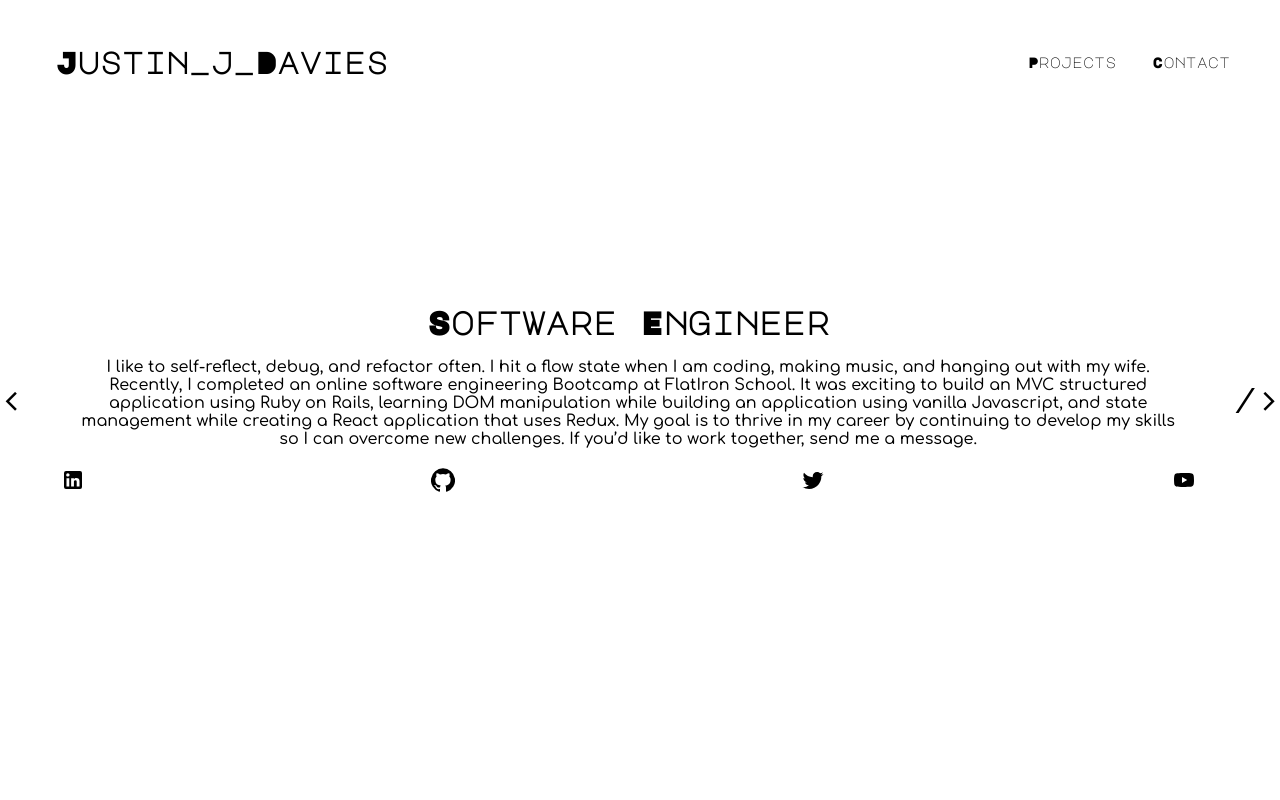
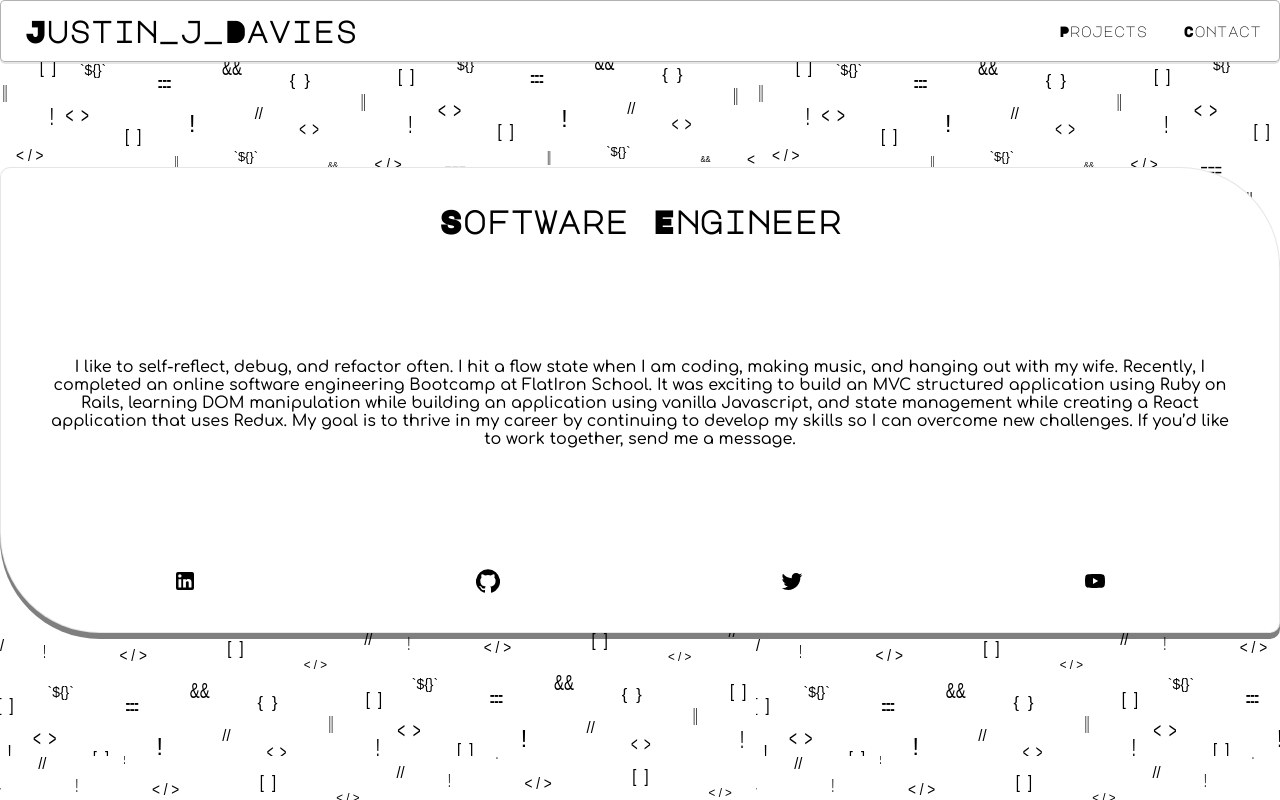
Before and after one commit to Therealjustindude/Portfolio_Website, a React (Create React App) app: page / in a window 1280 px wide. Built offline with nearby package versions, Linux system fonts and the light colour scheme; a web font is replaced by a local one.

Commit message:
new background and container bgs

```diff
--- a/src/Components/About.js
+++ b/src/Components/About.js
@@ -27,9 +27,16 @@ const StyledDiv = styled.div`
 	align-items: center;
 	flex-wrap: wrap;
 	flex-direction: column;
-	max-width: 100vw;
+	width: 100%;
+	height: 50%;
 	margin: auto;
 	padding: 2rem;
+	background: white;
+	border-radius: 10px 100px 10px 100px;
+	border-style: solid;
+	border-width: 1px;
+	border-color: rgba(0,0,0,0.1);
+	box-shadow: 0 6px rgba(0,0,0,0.5);
 `
 const StyledA = styled.a`
 	color: black;
@@ -47,7 +54,7 @@ const StyledAContainer = styled.div`
 	display: flex;
 	width: 100%;
 	flex-direction: row;
-	justify-content: space-between;
+	justify-content: space-around;
 `
 
 const StyledH1 = styled.h1`
--- a/src/Components/Contact.js
+++ b/src/Components/Contact.js
@@ -10,7 +10,8 @@ const Contact = () => {
 	return (
 		<Container>
 			<StyledH1>Contact</StyledH1>
-			<label style={{marginBottom: '6px'}}>Email</label>
+			<label style={{marginBottom: '6px',
+	color: 'rgba(0,0,0,0.7)'}}>Email</label>
 			<StyledP>TheRealJustinDude@gmail.com</StyledP>
 			<StyledH1>Social</StyledH1>
 			<StyledDiv>
@@ -29,9 +30,16 @@ const Container = styled.div`
 	align-items: center;
 	flex-wrap: wrap;
 	flex-direction: column;
-	max-width: 100vw;
+	width: 100%;
+	height: 50%;
 	margin: auto;
 	padding: 2rem;
+	background: white;
+	border-radius: 0px 100px 100px 0px;
+	border-style: solid;
+	border-width: 1px;
+	border-color: rgba(0,0,0,0.1);
+	box-shadow: 0 6px rgba(0,0,0,0.5);
 
 	label{
 		margin: 5px;
@@ -45,11 +53,12 @@ const StyledH1 = styled.h1`
 
 const StyledP = styled.p`
 	text-align: center;
+	color: rgba(0,0,0,0.7);
 	margin: 10px;
 `
 
 const StyledA = styled.a`
-	color: black;
+	color: rgba(0,0,0,0.5);
 	margin: 5px;
 	transition: all 0.1s ease-in;
 	border-radius: 4px;
@@ -64,7 +73,7 @@ const StyledDiv = styled.div`
 	display: flex;
 	width: 100%;
 	flex-direction: row;
-	justify-content: space-between;
+	justify-content: space-around;
 `
 
 
--- a/src/Components/Navbar.js
+++ b/src/Components/Navbar.js
@@ -30,6 +30,7 @@ const Nav = styled.div`
 	left: 0;
 	right: 0;
 	z-index: 3;
+	margin: auto;
 `
 const StyledH1 = styled.h1`
 	padding: 5px;
@@ -44,7 +45,12 @@ const Container = styled.div`
 	align-items: center;
 	flex-wrap: wrap;
 	margin: auto;
-	padding: 2rem;
+	background: white;
+	border-style: solid;
+	border-width: 1px;
+	border-radius: 5px;
+	box-shadow: 0 2px rgba(0,0,0,0.1);
+	border-color: rgba(0,0,0,0.3);
 
 	h1 {
 		cursor: pointer;
@@ -59,8 +65,6 @@ const Menu = styled.div`
 	@media (max-width: 768px) {
 		flex-direction: column;
 		overflow: hidden;
-		border-radius: 1rem;
-		margin-top: 1rem;
 		box-shadow: -4px 8px 15px 1 rgba(0,0,0,0.07);
 		max-height: ${({ isOpen }) => (isOpen ? '300px' : '0')};
 		width: 100%;
@@ -96,6 +100,8 @@ const Hamburger = styled.div`
 	display: none;
 	flex-direction: column;
 	cursor: pointer;
+	position: absolute;
+	right: 20px;
 
 	span {
 		height: 2px;
--- a/src/Components/Projects.js
+++ b/src/Components/Projects.js
@@ -27,22 +27,34 @@ const Container = styled.div`
 	display: flex;
 	justify-content: center;
 	align-items: center;
-	flex-wrap: wrap;
 	flex-direction: column;
+	background: white;
+	width: 100%;
+	height: 50%;
+	margin: auto;
+	overflow:hidden;
+	padding: 2rem;
+	border-radius: 100px 10px 100px 10px;
+	border-style: solid;
+	border-width: 1px;
+	border-color: rgba(0,0,0,0.1);
+	box-shadow: 0px 6px rgba(0,0,0,0.5);
 `
 const MediaContainer = styled.div`
 	display: flex;
 	overflow: scroll;
 	align-items: center;
-	flex-direction: row;
+	flex-direction: column;
 	justify-content: space-between;
 	max-width: 100vw;
 
 `
 
 const StyledH1 = styled.h1`
-	padding: 10px;
+	padding: 5px;
 	text-align: center;
+	margin: 2px;
+	border-bottom: 1px dotted rgba(0,0,0,0.1);
 `
 
 //create syle for cards
@@ -50,7 +62,12 @@ const cardStyle = {
 	flex: '0 0 auto',
 	margin: '10px',
 	padding: '8px',
-	textAlign: 'center'
+	textAlign: 'center',
+	background: 'white',
+	borderStyle: 'outset',
+	borderWidth: '1px',
+	borderColor: 'rgba(0,0,0,0.1)',
+	boxShadow: '2px 6px rgba(0,0,0,0.5)'
 }
 const MediaCard = () => {
 	return (
--- a/src/Containers/Home.js
+++ b/src/Containers/Home.js
@@ -4,18 +4,19 @@ import About from '../Components/About'
 import Projects from '../Components/Projects'
 import Contact from '../Components/Contact'
 import styled from 'styled-components'
+import codeSymbols from '../images/codeSymbols.svg'
 
 const Home = () => {
 	return (
+		<BackGround>
 		<HomeContainer>
-			<h1> {'<'} </h1>
 			<Switch>
           		<Route exact path="/" component={About} />
           		<Route exact path="/contact" component={Contact} />
           		<Route exact path="/projects" component={Projects} />
 			</Switch>
-			<h1> {'/>'} </h1>
-		</HomeContainer>
+			</HomeContainer>
+		</BackGround>
 	)
 }
 //I think i need an @media adjustment here
@@ -26,5 +27,11 @@ const HomeContainer = styled.div`
 	align-items: center;
 	overflow: hidden;
 `
+const BackGround = styled.div`
+	background: url(${codeSymbols});
+	height: 100vh;
+	display: relative;
+	overflow: hidden;
+`
 
 export default Home
```
Also changed, not shown: src/images/codeSymbols.svg (added), 1 other file (tests, documents, lock files or other folders).
